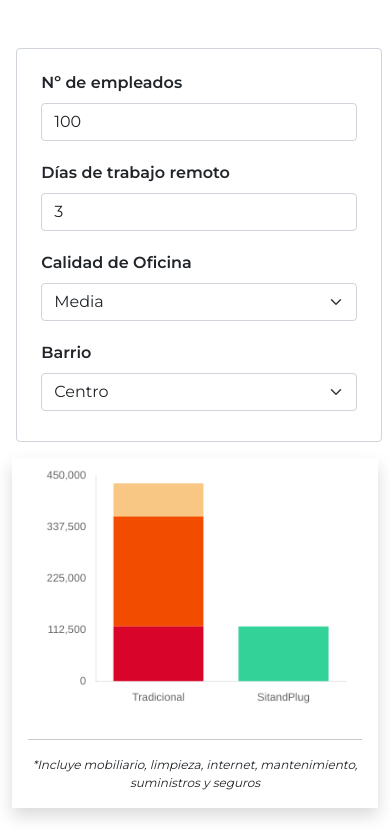
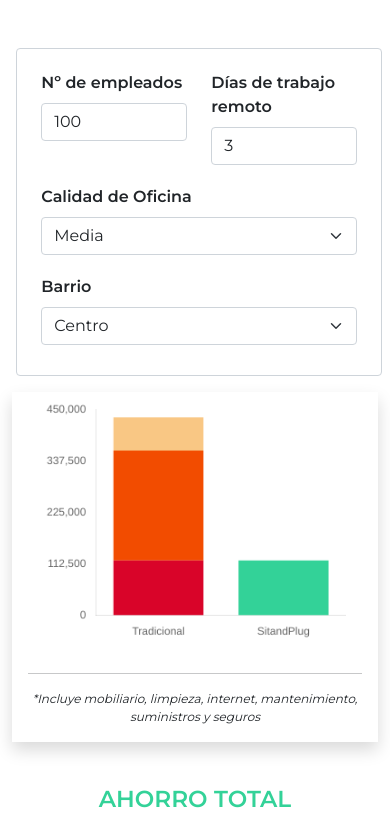
Before and after one commit to RosarioMeyerArana/SitAndPlug-calculadora, a plain HTML site: page index.html in a window 390 px wide. Shown: the top 830 px of the page. Drawn offline with nearby package versions, Linux system fonts and the light colour scheme.

Commit message:
responsive inputs

```diff
--- a/index.html
+++ b/index.html
@@ -24,13 +24,13 @@
             <div class="col-xs-12 col-sm-5 col-md-5 col-lg-3 container div-form offset-1 mb-3">
             <form action="" class="form-control row d-flex">
 
-            <div class="col-xs-6 col-sm-6 col-md-12">
+            <div class="col-6 col-md-12">
                 <label class="form-label mt-3 d-none d-md-block" for="seleccion-empleados">Número de empleados actuales</label>
                 <label class="form-label mt-3 d-block d-md-none" for="seleccion-empleados">Nº de empleados</label>
                 <input class="form-control mb-1" type="number" value="100" name="" min="1" id="inputEmpleados" onkeyup="todos();calculoTamano(cuantosEmpleados, queBarrio, cuantosDias, tipoCrecimiento)">
             </div>
 
-            <div class="col-xs-6 col-sm-6 col-md-12">
+            <div class="col-6 col-md-12">
                 <label class="form-label mt-3 d-none d-md-block" for="">Días de trabajo en remoto que quieres implementar</label>
                 <label class="form-label mt-3 d-block d-md-none" for="">Días de trabajo remoto </label>
                 <input class="form-control mb-1" value="3" type="number" min="1" max="5" name="" id="inputDias" onkeyup="todos(); calculoTamano(cuantosEmpleados, queBarrio, cuantosDias, tipoCrecimiento)">
--- a/main.js
+++ b/main.js
@@ -260,7 +260,7 @@
     options: {
         onResize: function(myChart, size) {
 
-            var showTicks = (size.height < 140) ? false : true;
+            var noLegend = (size.height < 140) ? false : true;
 
             myChart.options = {
                 scales: {
@@ -286,12 +286,15 @@
                 },
                    plugins:{
                        legend:{
-                        display: false
+                           display: false
                        }
                    }
-            };
+            }
 
-         },
+          },
+        // onResize: function(myChart, size) {
+        //     myChart.options.plugins.legend.display = (size.height >= 140);
+        // },
 
         scales: {
             x: {
```
